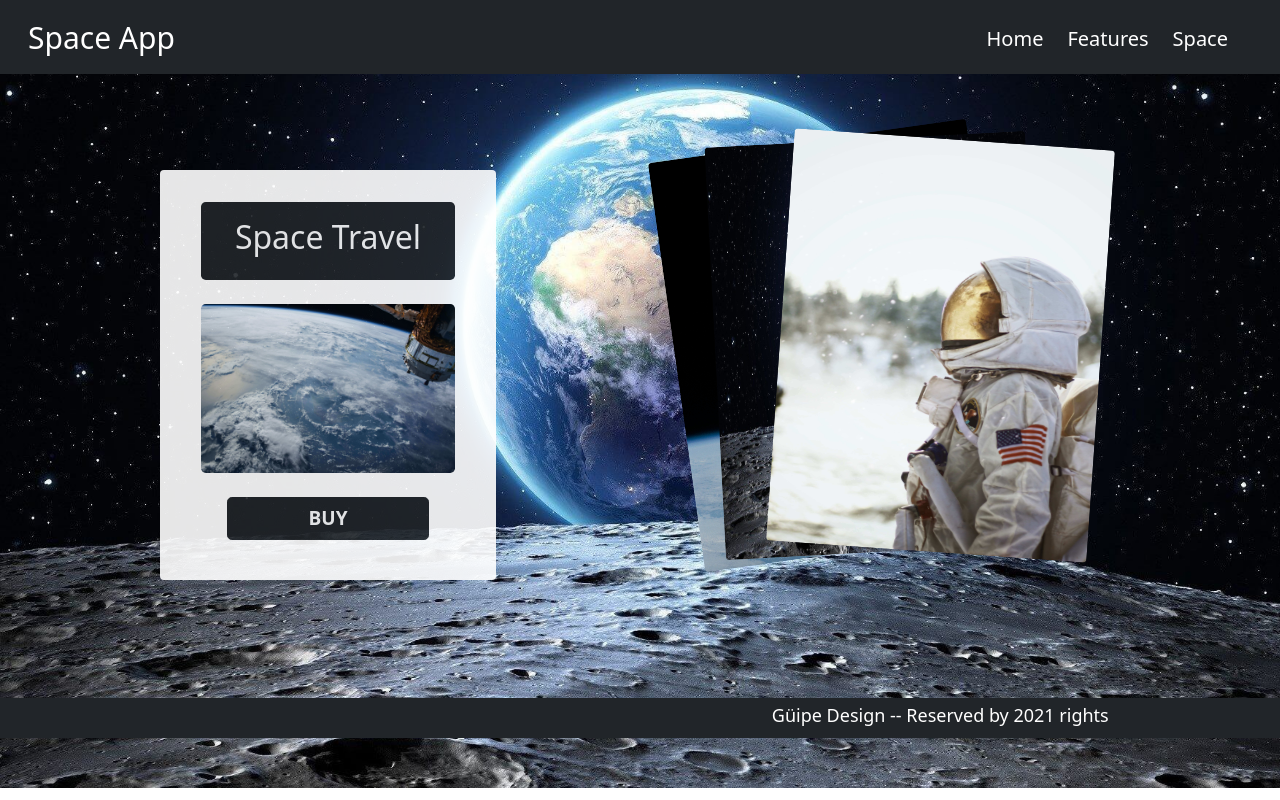
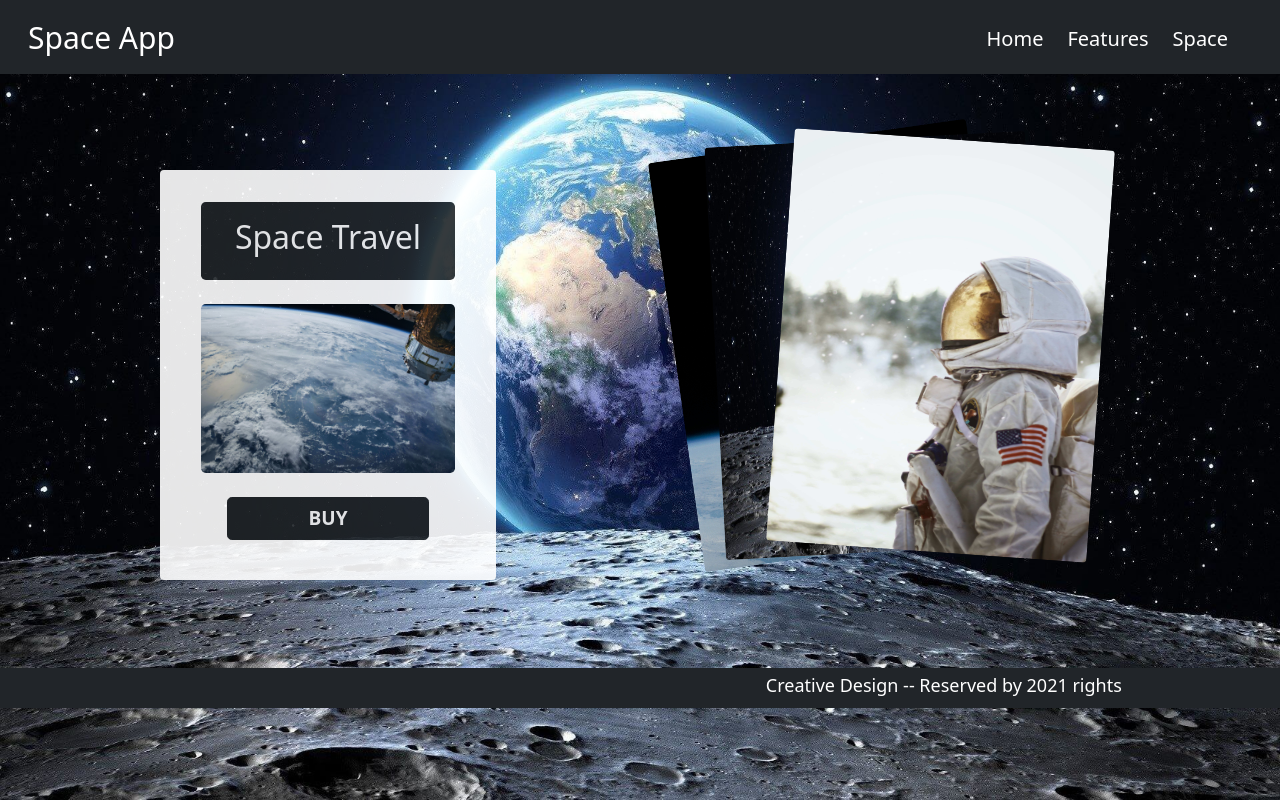
Before and after one commit to userlg/Space-App.io, a PHP site: page / in a window 1280 px wide. Run offline with PHP 8.4, Linux system fonts and the light colour scheme.

Commit message:
Ner order

```diff
--- a/Style/style.css
+++ b/Style/style.css
@@ -1,11 +1,10 @@
 body {
-  background-image: url("/IMG/s7.jpg");
   background-repeat: no-repeat;
-  background-size: cover;
+  background: url("/IMG/s7.jpg") no-repeat center center fixed;
+  background-size: 100% 100%;
   padding: 0px;
   margin: 0px;
-  height: 100%;
-  margin-bottom: 50px;
+  height: 100;
 }
 
 .row {
@@ -247,7 +246,7 @@ p {
 }
 
 #footer {
-  margin-top: 70px;
+  margin-top: 40px;
 }
 
 .marquee {
--- a/Style/style.scss
+++ b/Style/style.scss
@@ -1,13 +1,13 @@
 $primary: #ff9933;
 
 body {
-  background-image: url('/IMG/s7.jpg');
   background-repeat: no-repeat;
-  background-size: cover;
+  background: url('/IMG/s7.jpg') no-repeat center center fixed;
+  background-size: 100% 100%;
   padding: 0px;
   margin: 0px;
-  height: 100%;
-  margin-bottom: 50px;
+  height: 100;
+  //margin-bottom: 50px;
 
 }
 
@@ -281,7 +281,7 @@ button {
 //***************MARQUE EFFECT********
 
 #footer {
-  margin-top: 70px;
+  margin-top: 40px;
 }
 
 .marquee {
@@ -293,6 +293,7 @@ button {
   align-items: center;
   white-space: nowrap;
   overflow: hidden;
+
   span {
     font-size: 18px;
     display: inline-block;
@@ -306,10 +307,10 @@ button {
 
 @-webkit-keyframes scroll {
   0% {
-    -webkit-transform: translate(0,0);
+    -webkit-transform: translate(0, 0);
   }
 
   100% {
-    -webkit-transform: translate(-100%,0);
+    -webkit-transform: translate(-100%, 0);
   }
 }
--- /dev/null
+++ b/composer.json
@@ -0,0 +1,2 @@
+{
+}
--- a/home.html
+++ b/home.html
@@ -81,7 +81,7 @@
 
 <div id="footer">
 <h2 class="mt-2 marquee">
-  <span>Güipe Design -- Reserved by 2021 rights</span>
+  <span>Creative Design -- Reserved by 2021 rights</span>
 </h2>
 </div>
 
```
Also changed, not shown: 1 other file.
